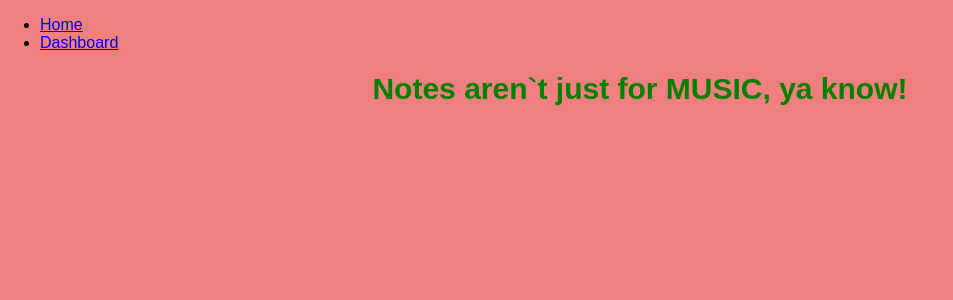
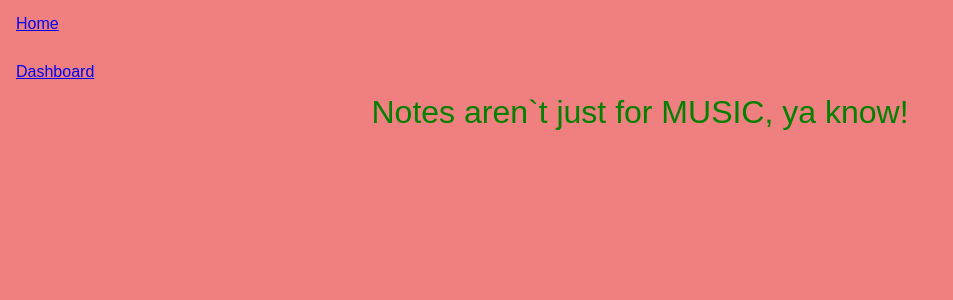
Before and after one commit to tamarushin/28-routing-and-testing, a React app: page / in a window 1280 px wide. Shown: the top 300 px of the page, without its empty margins (0-953 px from the left). Built offline with nearby package versions, Linux system fonts and the light colour scheme.

Commit message:
fixed layout with css and flexbox

```diff
--- a/src/index.js
+++ b/src/index.js
@@ -3,6 +3,7 @@
 
 
 import App from './components/App/App';
+import './styles/reset.css';
 import './styles/index.scss';
 
 class Main extends Component {
--- a/src/styles/index.scss
+++ b/src/styles/index.scss
@@ -1,27 +1,27 @@
-body {
-  background-color: lightcoral;
-  height:100%;
-  width:100%;
-  margin:0;
-  padding:0;
-
-}
-
 * {
-  box-sizing:border-box;
+  box-sizing: border-box;
   max-width: 100%;
 }
 
+body {
+  background-color: lightcoral;
+  height: 100%;
+  width: 100%;
+  margin: 0;
+  padding: 0;
+}
 
 h1 {
   color: green;
   text-align: center;
-  font-size: 30px;
-  font-family: fantasy
-};
+  font-size: 2em;
+  font-family: fantasy;
+}
 
 p {
-  color: hotpink
+  color: darkSlateGray;
+  padding: 1em
+
 }
 
 button {
@@ -41,7 +41,12 @@
 }
 
 nav {
-  font-family: fantasy
+  font-family: fantasy;
+}
+
+form {
+  display: flex;
+  justify-content: center;
 }
 
 textarea {
@@ -60,7 +65,6 @@
   border-image: initial;
   padding: 2px;
   margin: 20px;
-
 }
 
 input {
@@ -74,3 +78,7 @@
   font-size: 24px;
   box-align: center;
 }
+
+li {
+ padding: 1em
+}
--- /dev/null
+++ b/src/styles/reset.css
@@ -0,0 +1,48 @@
+/* http://meyerweb.com/eric/tools/css/reset/
+   v2.0 | 20110126
+   License: none (public domain)
+*/
+
+html, body, div, span, applet, object, iframe,
+h1, h2, h3, h4, h5, h6, p, blockquote, pre,
+a, abbr, acronym, address, big, cite, code,
+del, dfn, em, img, ins, kbd, q, s, samp,
+small, strike, strong, sub, sup, tt, var,
+b, u, i, center,
+dl, dt, dd, ol, ul, li,
+fieldset, form, label, legend,
+table, caption, tbody, tfoot, thead, tr, th, td,
+article, aside, canvas, details, embed,
+figure, figcaption, footer, header, hgroup,
+menu, nav, output, ruby, section, summary,
+time, mark, audio, video {
+	margin: 0;
+	padding: 0;
+	border: 0;
+	font-size: 100%;
+	font: inherit;
+	vertical-align: baseline;
+}
+/* HTML5 display-role reset for older browsers */
+article, aside, details, figcaption, figure,
+footer, header, hgroup, menu, nav, section {
+	display: block;
+}
+body {
+	line-height: 1;
+}
+ol, ul {
+	list-style: none;
+}
+blockquote, q {
+	quotes: none;
+}
+blockquote:before, blockquote:after,
+q:before, q:after {
+	content: '';
+	content: none;
+}
+table {
+	border-collapse: collapse;
+	border-spacing: 0;
+}
```
Lines whose indentation alone changed are shown as unchanged.
